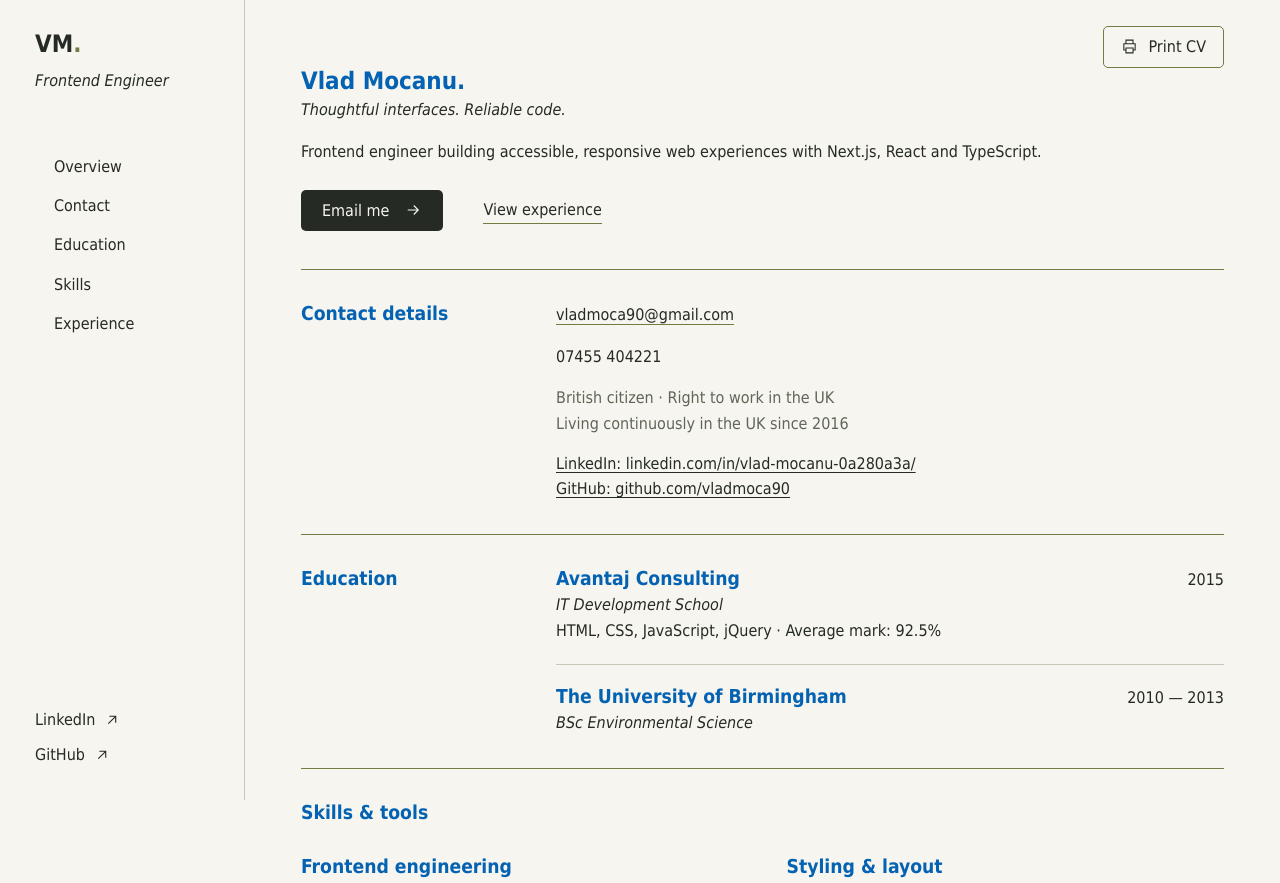
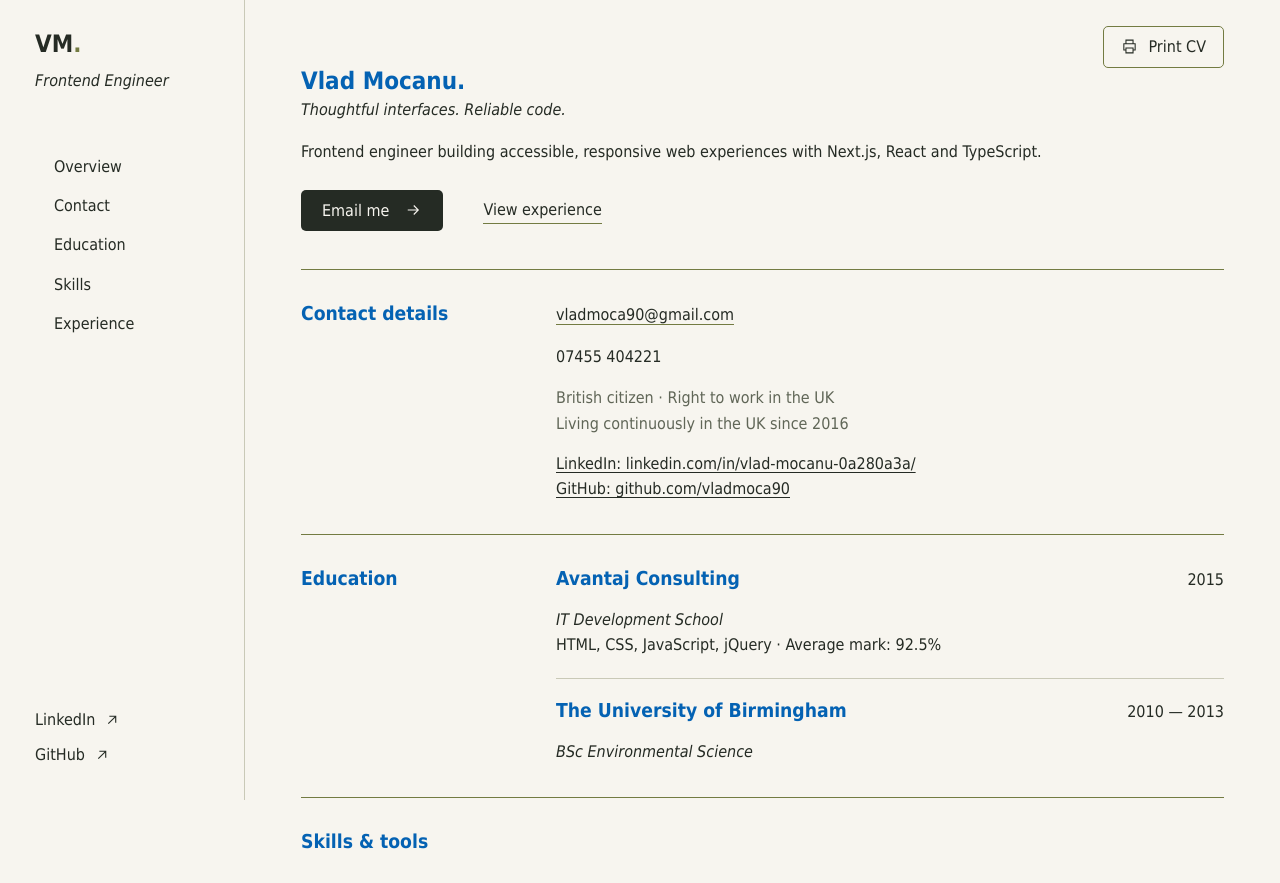
Before and after one commit to vladmoca90/Storybook-NextJS, a Next.js app: page /cv in a window 1280 px wide. Shown: the top 883 px of the page. Built offline with nearby package versions, Linux system fonts and the light colour scheme.

Commit message:
Added the margin bottom as css file

```diff
--- a/app/cv/page.tsx
+++ b/app/cv/page.tsx
@@ -198,7 +198,7 @@ export default function CVPage() {
                 key={job.company}
               >
                 <div className="cv-job-heading flex flex-wrap items-baseline justify-between gap-4 max-[43.8125rem]:gap-[0.3125rem]">
-                  <h3 className="mb-4!">{job.company}</h3>
+                  <h3>{job.company}</h3>
                   <p>{job.dates}</p>
                 </div>
                 <p className="cv-job-role">{job.role}</p>
--- a/app/cv/resume.css
+++ b/app/cv/resume.css
@@ -97,6 +97,7 @@
 .cv-job-heading h3 {
   font-weight: 700;
   line-height: 1.25;
+  margin-bottom: 1rem;
 }
 .cv-job-heading > p {
   white-space: nowrap;
@@ -190,6 +191,10 @@
   font-size: 1.2rem;
 }
 
+.cv-skills h3 {
+  font-size: 0.8rem;
+}
+
 .cv-shell p,
 .cv-shell li,
 .cv-shell button,
```
